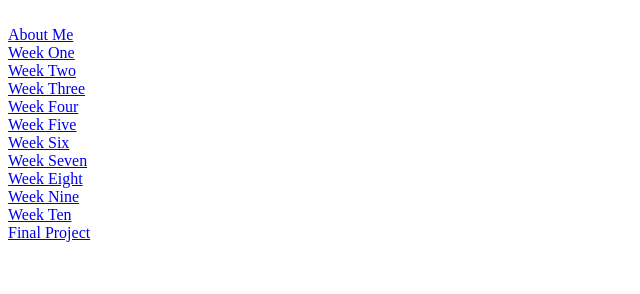
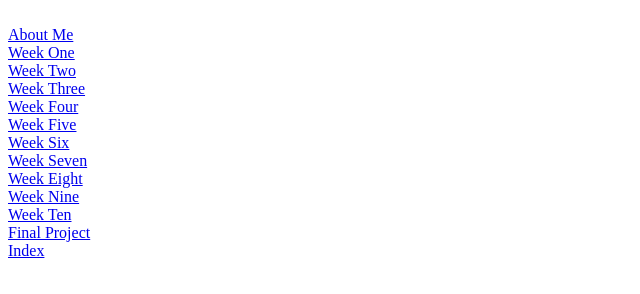
Before and after one commit to wrafab/bingamans, a plain HTML site: page index.html in a window 1280 px wide. Shown: the full height of the page, 0-640 px from the left. Drawn offline with Linux system fonts and the light colour scheme.

Commit message:
Update index.html

```diff
--- a/index.html
+++ b/index.html
@@ -30,6 +30,8 @@ H1(font-family:ariel:font-size:150%:text-align:center)
   <a href="w10.html"> Week Ten </a>
   <br>
   <a href="w11.html"> Final Project </a>
+ <br>
+ <a href="index.html"> Index </a>
 
   <div style="background:#000080;color:navy">
   </div>
```
